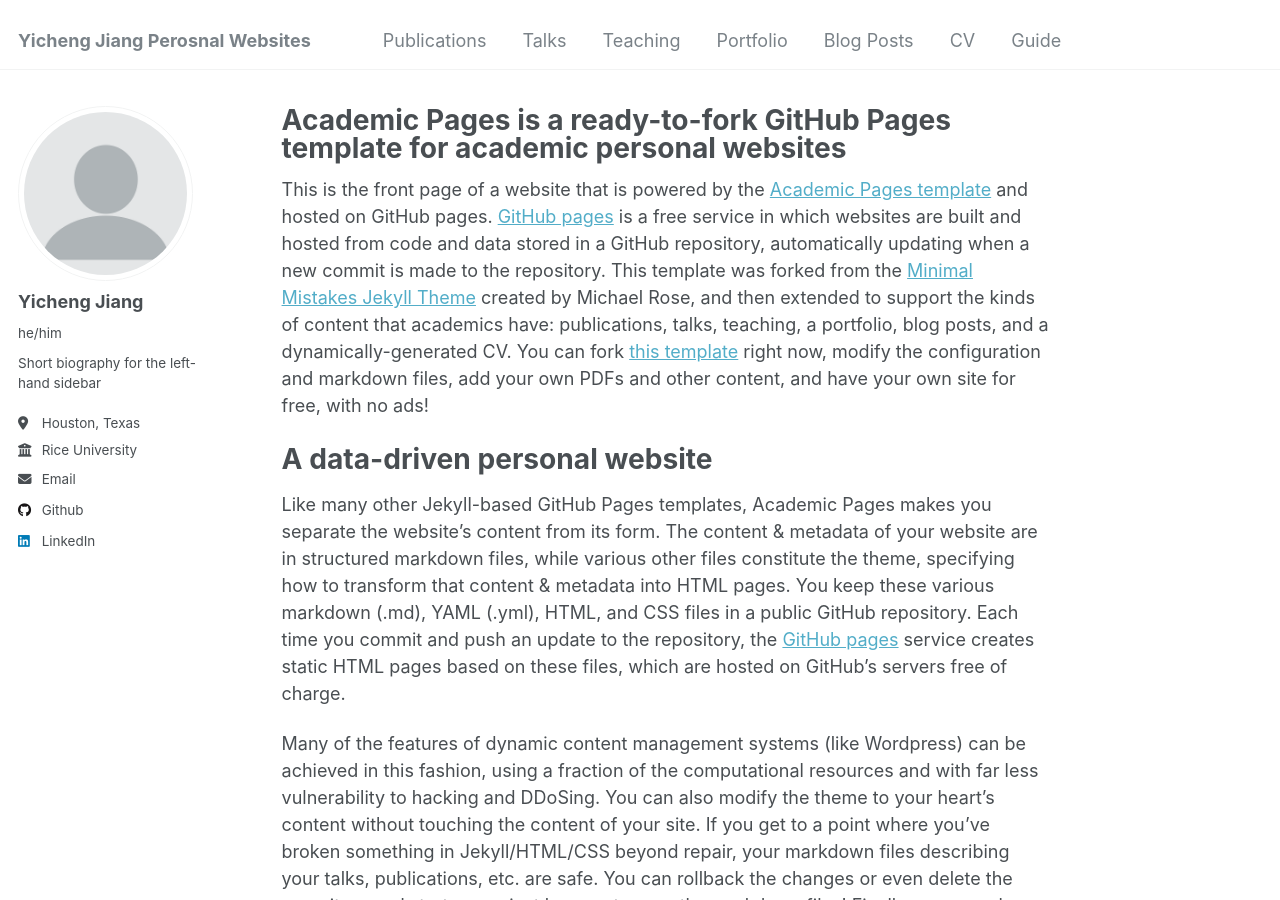
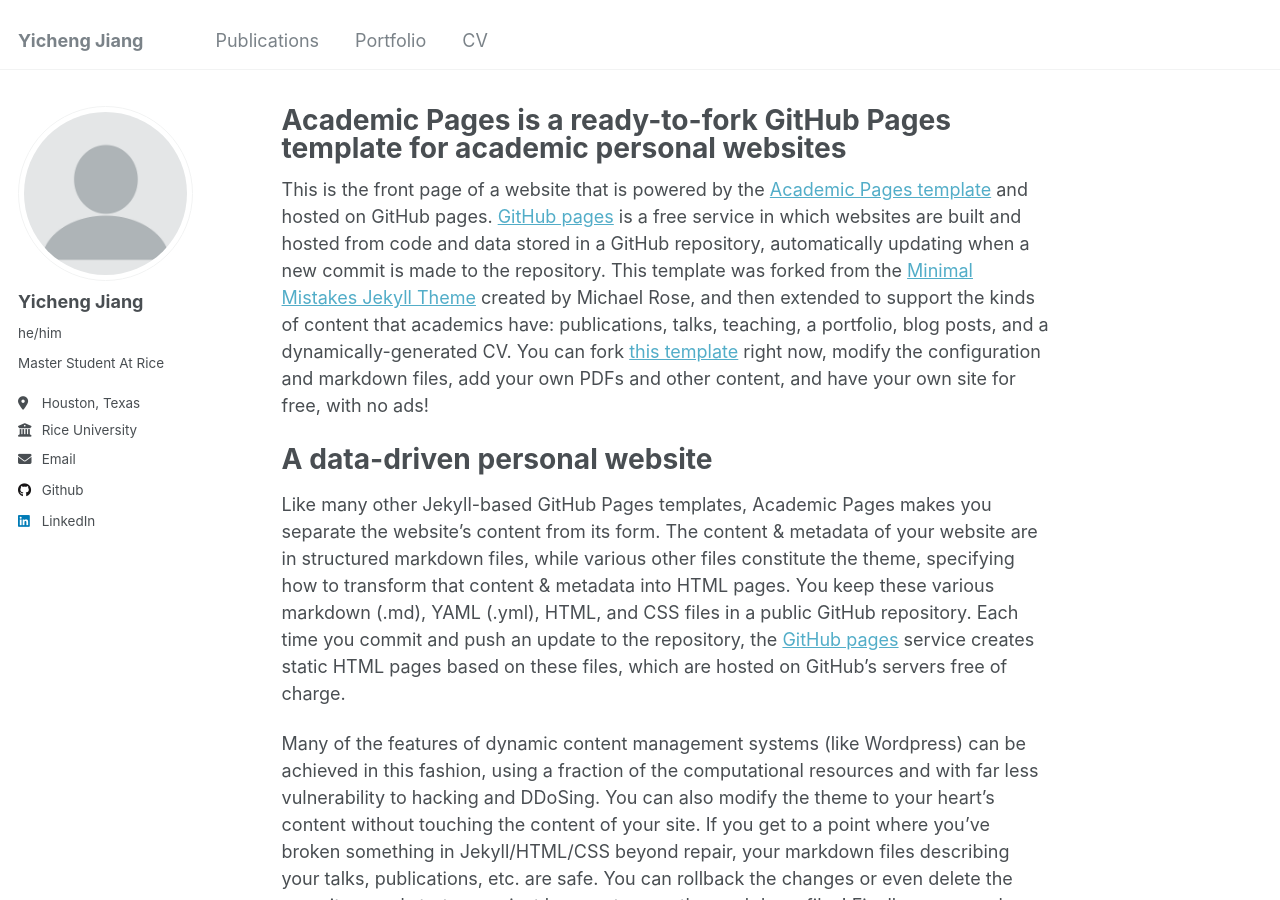
Before and after one commit to Y1chengJ/Y1chengJ.github.io, a Jekyll site: the page built from _pages/about.md, in a window 1280 px wide and 900 px high. Built offline with Jekyll 4.4.1, drawn with Linux system fonts in a browser that asks for light colours.

Commit message:
first commit

```diff
--- a/_config.yml
+++ b/_config.yml
@@ -8,11 +8,11 @@
 
 # Basic Site Settings
 locale                   : "en-US"
-title                    : "Yicheng Jiang Perosnal Websites"
+title                    : "Yicheng Jiang"
 title_separator          : "-"
 name                     : &name "Yicheng Jiang"
 description              : &description "Master Student At Rice"
-url                      : https://academicpages.github.io # the base hostname & protocol for your site e.g. "https://[your GitHub username].github.io"
+url                      : https://y1chengj.github.io # the base hostname & protocol for your site e.g. "https://[your GitHub username].github.io"
 baseurl                  : "" # the subpath of your site, e.g. "/blog"
 repository               : "https://github.com/Y1chengJ"
 
@@ -24,7 +24,7 @@ author:
   avatar           : "profile.png"
   name             : "Yicheng Jiang"
   pronouns         : he/him # example: "she/her"
-  bio              : "Short biography for the left-hand sidebar"
+  bio              : "Master Student At Rice"
   location         : "Houston, Texas"
   employer         : "Rice University"
   uri              : # URL
```
Also changed, not shown: _data/navigation.yml (+8 -8 lines).
